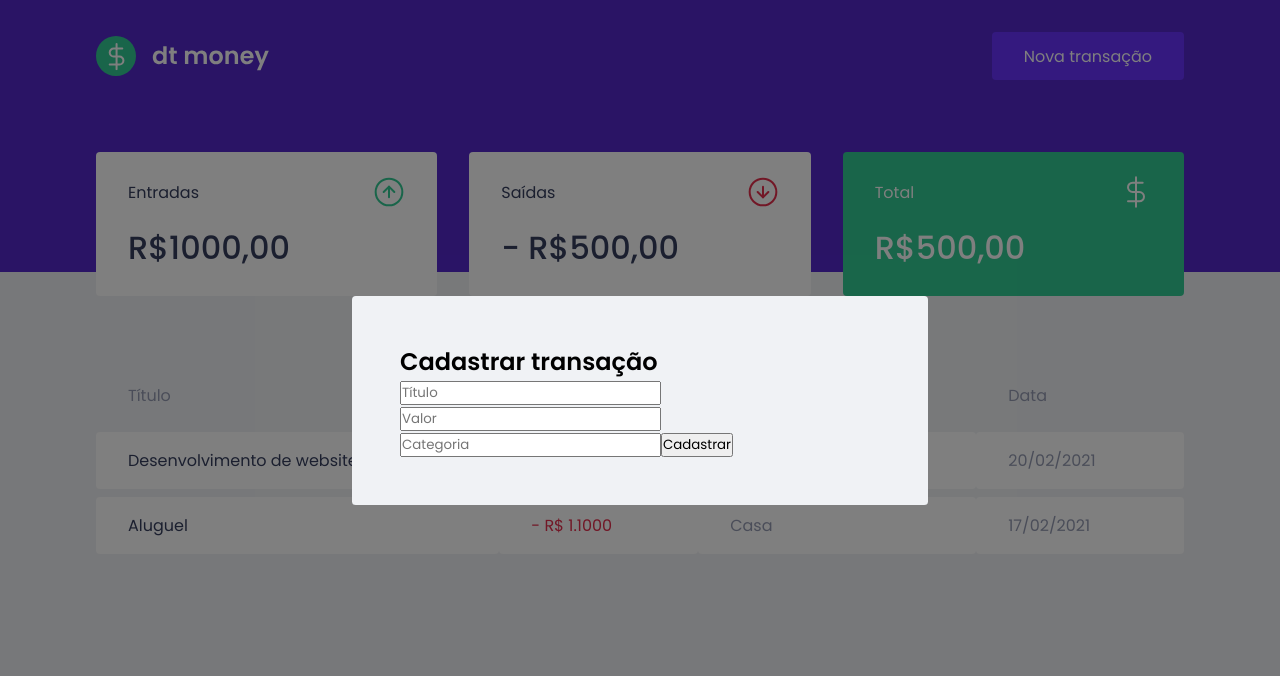
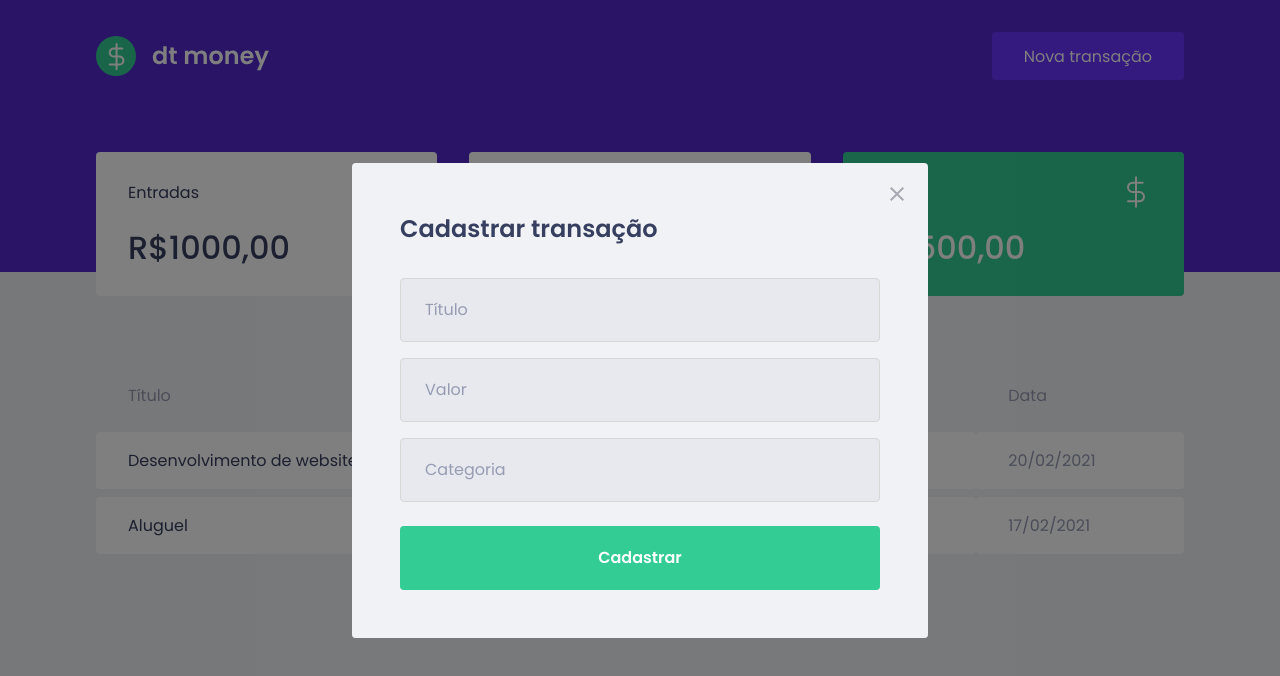
Before and after one commit to RicardoSantos-99/ignite-dtmoney, a React (Create React App) app: page / in a window 1280 px wide. Both pictures are taken after a click on the button "Nova transação". Shown: the top 676 px of the page. Built offline with nearby package versions, Linux system fonts and the light colour scheme; no server answers; what miragejs would draw is missing.

Commit message:
feat: estilizando modal [015]

```diff
--- a/src/components/NewTransactionModal/index.tsx
+++ b/src/components/NewTransactionModal/index.tsx
@@ -1,4 +1,5 @@
 import Modal from 'react-modal';
+import closeImg from '../../assets/close.svg';
 import { Container } from './styles';
 
 interface NewTransactionModalProps {
@@ -14,6 +15,14 @@ export function NewTransactionModal ({ isOpen, onRequestClose }: NewTransactionM
       overlayClassName="react-modal-overlay"
       className="react-modal-content"
     >
+      <button
+        type="button"
+        onClick={onRequestClose}
+        className="react-modal-close"
+      >
+        <img src={closeImg} alt="Fechar modal" />
+      </button>
+
       <Container>
         <h2>Cadastrar transação</h2>
 
--- a/src/components/NewTransactionModal/styles.ts
+++ b/src/components/NewTransactionModal/styles.ts
@@ -1,3 +1,49 @@
 import styled from 'styled-components';
 
-export const Container = styled.form``
+export const Container = styled.form`
+  h2 {
+    color: var(--text-title);
+    font-size: 1.5rem;
+    margin-bottom: 2rem;
+  }
+
+  input {
+    width: 100%;
+    padding: 0 1.5rem;
+    height: 4rem;
+    border-radius: 0.25rem;
+
+    border: 1px solid #d7d7d7;
+    background: #e7e9ee;
+
+    font-weight: 400;
+    font-size: 1rem;
+
+
+    &::placeholder {
+      color: var(--text-body)
+    }
+
+    & + input {
+      margin-top: 1rem;
+    }
+  }
+
+  button[type="submit"] {
+    width: 100%;
+    padding: 0 1.5rem;
+    height: 4rem;
+    background: var(--green);
+    color: #FFF;
+    border-radius: 0.25rem;
+    border: 0;
+    font-size: 1rem;
+    margin-top: 1.5rem;
+    font-weight: 600;
+    transition: filter 0.2s;
+
+    &:hover {
+      filter: brightness(0.9)
+    }
+  }
+`
--- a/src/styles/global.ts
+++ b/src/styles/global.ts
@@ -78,4 +78,18 @@ export const GlobalStyled = createGlobalStyle`
     position: relative;
     border-radius: 0.24rem;
   }
+
+  .react-modal-close {
+    position: absolute;
+    right: 1.5rem;
+    top: 1.5rem;
+    border: 0;
+    background: transparent;
+
+    transition: filter 0.2s;
+
+    &:hover {
+      filter: brightness(0.8);
+    }
+  }
 `
```
